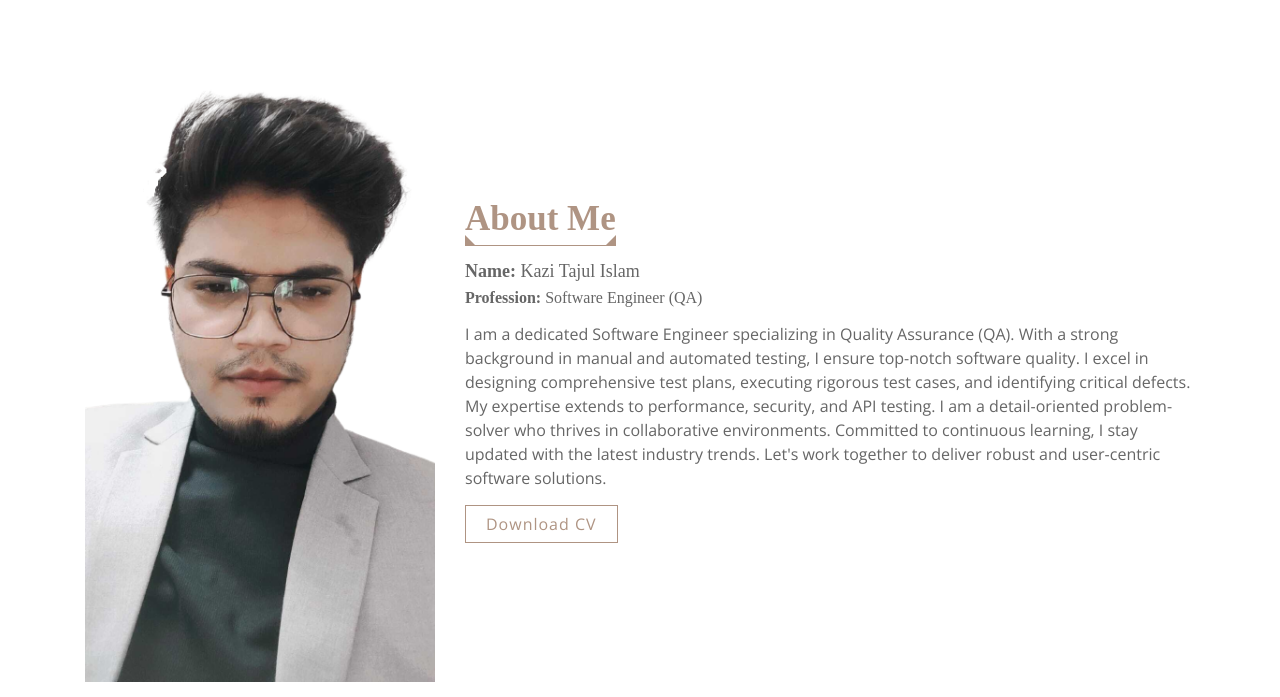
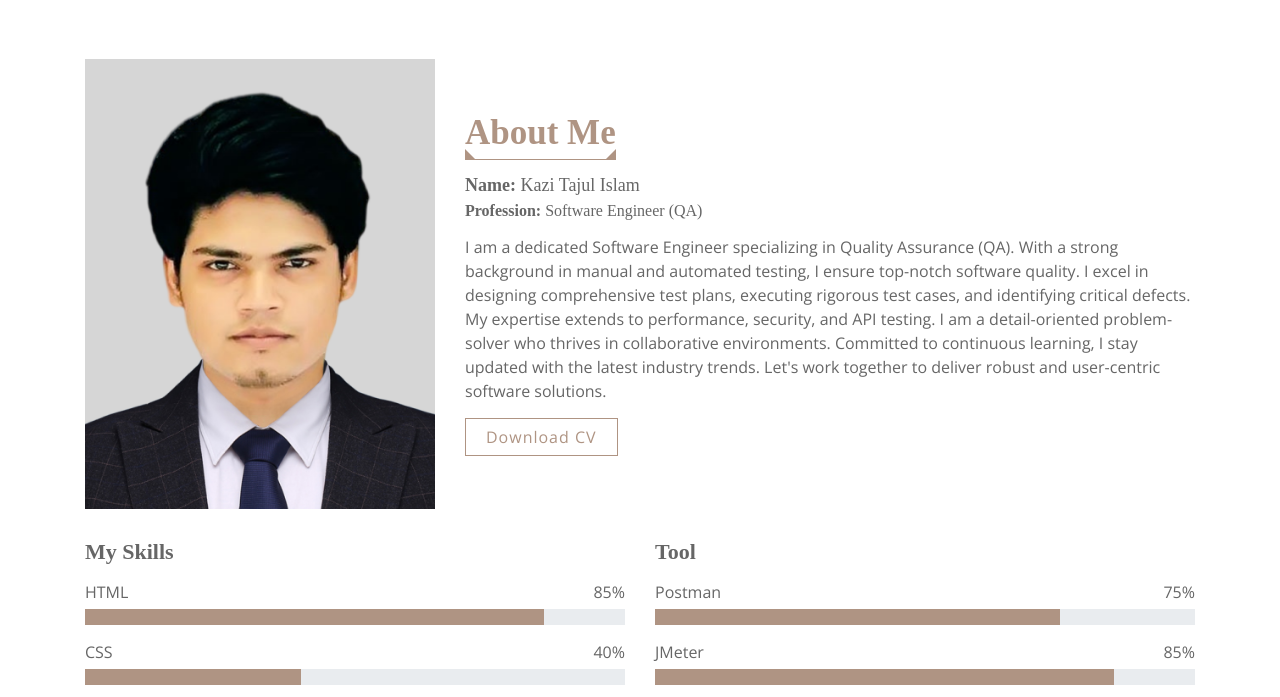
Before and after one commit to Himu143/portfolio, a plain HTML site: page index.html in a window 1280 px wide. Shown: the part 871-1568 px from the top of the page. Drawn offline with nearby package versions, Linux system fonts and the light colour scheme; a web font is replaced by a local one.

Commit message:
joy bangla

```diff
--- a/index.html
+++ b/index.html
@@ -77,7 +77,7 @@
             <div class="container">
                 <div class="row align-items-center">
                     <div class="col-md-6 col-lg-4">
-                        <img class="img-fluid" src="img/about-me.png" />
+                        <img class="img-fluid" src="img/profile-pic.png" />
                     </div>
 
                     <div class="col-md-6 col-lg-8">
```
